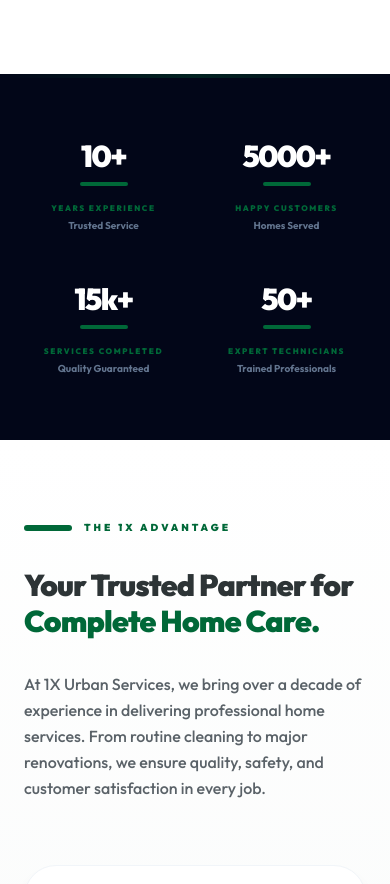
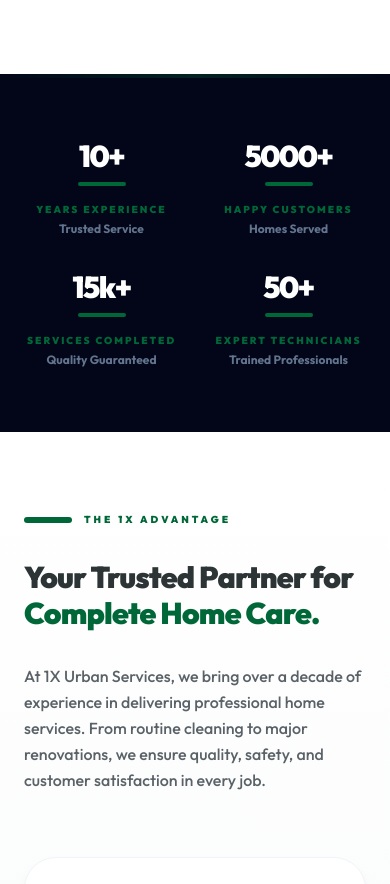
Before and after one commit to CODTECHIT/1x-urban-services, a Next.js app: page / in a window 390 px wide. Shown: the part 4040-4924 px from the top of the page. Built offline with nearby package versions, Linux system fonts and the light colour scheme.

Commit message:
Refine responsiveness for tablet/landscape viewports

```diff
--- a/src/app/page.tsx
+++ b/src/app/page.tsx
@@ -150,7 +150,7 @@ const ExperienceStats = () => (
   <section className="py-16 bg-slate-950 relative overflow-hidden">
     <div className="absolute top-0 left-0 w-full h-1 bg-gradient-to-r from-transparent via-emerald-500/30 to-transparent"></div>
     <div className="container mx-auto px-6 relative z-10">
-      <div className="grid grid-cols-2 md:grid-cols-4 gap-x-6 gap-y-12 lg:gap-16">
+      <div className="grid grid-cols-2 lg:grid-cols-4 gap-8 lg:gap-16">
         {[
           { label: "Years Experience", value: "10+", sub: "Trusted Service" },
           { label: "Happy Customers", value: "5000+", sub: "Homes Served" },
@@ -160,8 +160,8 @@ const ExperienceStats = () => (
           <div key={idx} className="group cursor-default text-center lg:text-left">
             <div className="mb-2 text-3xl sm:text-4xl lg:text-6xl font-black text-white group-hover:text-emerald-400 transition-all duration-700 tracking-tighter">{stat.value}</div>
             <div className="h-1 w-12 bg-emerald-500 mb-4 group-hover:w-full transition-all duration-700 rounded-full mx-auto lg:mx-0"></div>
-            <p className="text-emerald-500 font-black uppercase tracking-[0.2em] text-[8px] sm:text-[10px] mb-1">{stat.label}</p>
-            <p className="text-slate-500 text-[10px] sm:text-xs font-bold">{stat.sub}</p>
+            <p className="text-emerald-500 font-black uppercase tracking-[0.2em] text-[10px] sm:text-xs mb-1">{stat.label}</p>
+            <p className="text-slate-500 text-xs sm:text-sm font-bold">{stat.sub}</p>
           </div>
         ))}
       </div>
@@ -379,7 +379,7 @@ const ServicesSection = () => {
         </div>
 
         {/* Services Grid */}
-        <div className="grid md:grid-cols-2 lg:grid-cols-3 gap-8 lg:gap-12">
+        <div className="grid grid-cols-1 md:grid-cols-2 lg:grid-cols-3 gap-8 lg:gap-12">
           {services.map((s, i) => {
             const slugMap: { [key: string]: string } = {
               "Home Cleaning Services": "home-cleaning",
```
